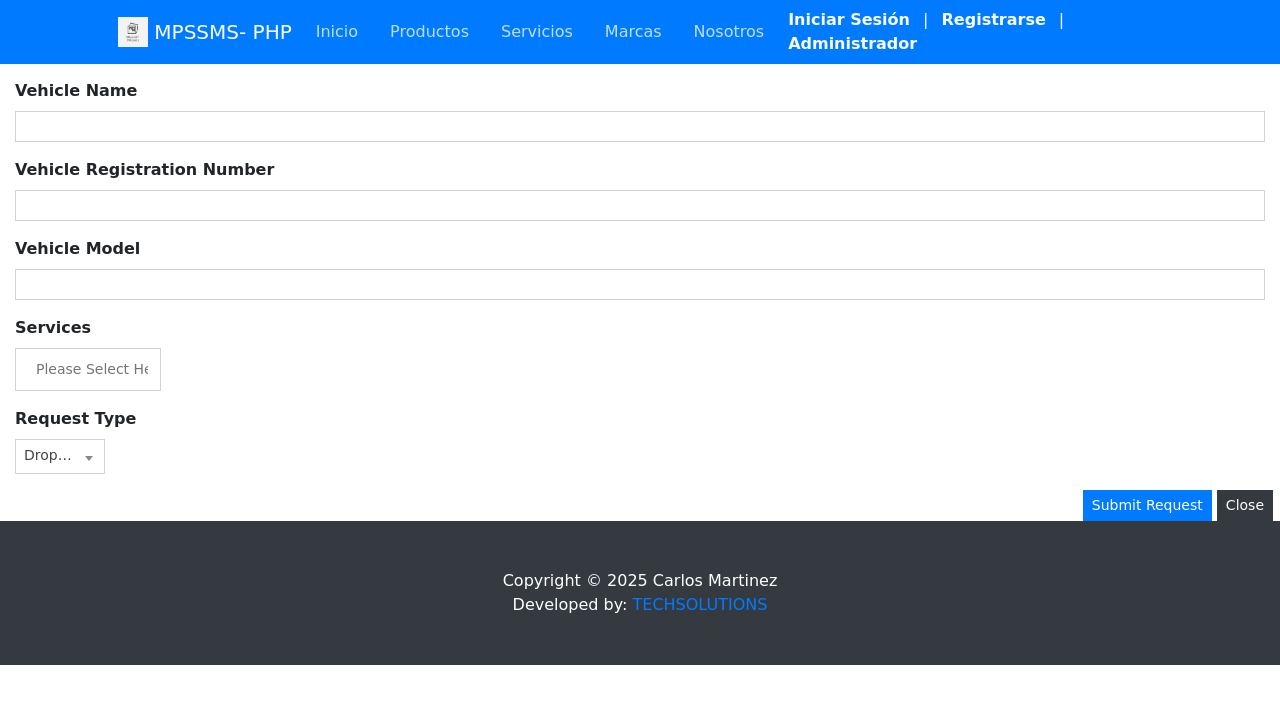
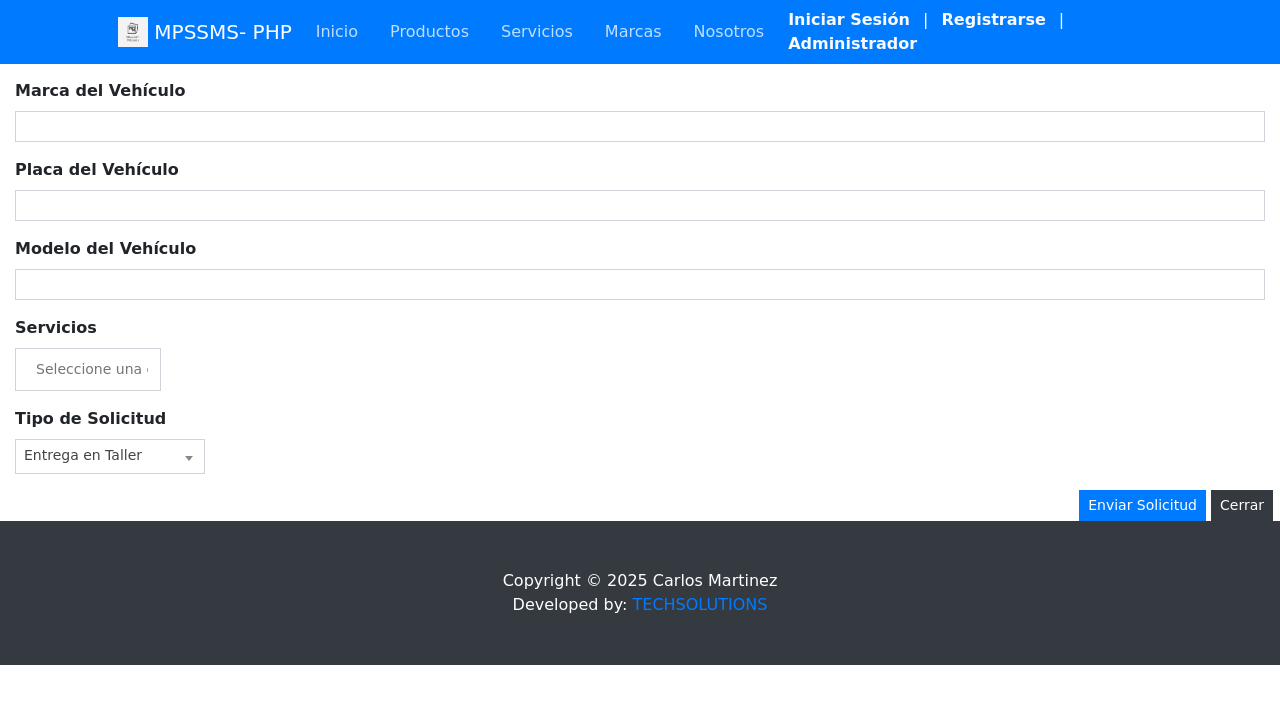
Before and after one commit to carlosmaumarty17/APP-TODO-MOTOS, a PHP site: page /bpsms/index.php?p=send_request in a window 1280 px wide. Shown: the top 704 px of the page. Run offline with PHP 8.4, Linux system fonts and the light colour scheme; data comes from the database, SQL or seed files in the repository; some libraries are stand-ins or nearby versions.

Commit message:
24/08/2025

```diff
--- a/send_request.php
+++ b/send_request.php
@@ -22,23 +22,23 @@ require_once('config.php');
         <div class="row">
             <div class="col-md-12">
                 <div class="form-group">
-                    <label for="vehicle_type" class="control-label">Vehicle Type</label>
+                    <label for="vehicle_type" class="control-label">Tipo de Vehículo</label>
                     <input type="text" name="vehicle_type" id="vehicle_type" class="form-control form-control-sm rounded-0" required>
                 </div>
                 <div class="form-group">
-                    <label for="vehicle_name" class="control-label">Vehicle Name</label>
+                    <label for="vehicle_name" class="control-label">Marca del Vehículo</label>
                     <input type="text" name="vehicle_name" id="vehicle_name" class="form-control form-control-sm rounded-0" required>
                 </div>
                 <div class="form-group">
-                    <label for="vehicle_registration_number" class="control-label">Vehicle Registration Number</label>
+                    <label for="vehicle_registration_number" class="control-label">Placa del Vehículo</label>
                     <input type="text" name="vehicle_registration_number" id="vehicle_registration_number" class="form-control form-control-sm rounded-0" required>
                 </div>
                 <div class="form-group">
-                    <label for="vehicle_model" class="control-label">Vehicle Model</label>
+                    <label for="vehicle_model" class="control-label">Modelo del Vehículo</label>
                     <input type="text" name="vehicle_model" id="vehicle_model" class="form-control form-control-sm rounded-0" required>
                 </div>
                 <div class="form-group">
-                    <label for="service_id" class="control-label">Services</label>
+                    <label for="service_id" class="control-label">Servicios</label>
                     <select name="service_id[]" id="service_id" class="form-select form-select-sm select2 rounded-0" multiple required>
                         <option disabled></option>
                         <?php
@@ -50,14 +50,14 @@ require_once('config.php');
                     </select>
                 </div>
                 <div class="form-group">
-                    <label for="service_type" class="control-label">Request Type</label>
+                    <label for="service_type" class="control-label">Tipo de Solicitud</label>
                     <select name="service_type" id="service_type" class="form-select form-select-sm select2 rounded-0" required>
-                        <option>Drop Off</option>
-                        <option>Pick Up</option>
+                        <option>Entrega en Taller</option>
+                        <option>Recogida a Domicilio</option>
                     </select>
                 </div>
                 <div class="form-group" style="display:none">
-                    <label for="pickup_address" class="control-label">Pick up Address</label>
+                    <label for="pickup_address" class="control-label">Dirección de Recogida</label>
                     <textarea rows="3" name="pickup_address" id="pickup_address" class="form-control form-control-sm rounded-0" style="resize:none"></textarea>
                 </div>
             </div>
@@ -65,8 +65,8 @@ require_once('config.php');
     </div>
         <div class="w-100 d-flex justify-content-end mx-2">
             <div class="col-auto">
-                <button class="btn btn-primary btn-sm rounded-0">Submit Request</button>
-                <button class="btn btn-dark btn-sm rounded-0" type="button" data-dismiss="modal">Close</button>
+                <button class="btn btn-primary btn-sm rounded-0">Enviar Solicitud</button>
+                <button class="btn btn-dark btn-sm rounded-0" type="button" data-dismiss="modal">Cerrar</button>
             </div>
         </div>
     </form>
@@ -74,12 +74,12 @@ require_once('config.php');
 <script>
     $(function(){
         $('.select2').select2({
-            placeholder:"Please Select Here",
+            placeholder:"Seleccione una opción",
             dropdownParent: $('#uni_modal')
         })
         $('#service_type').change(function(){
             var type = $(this).val().toLowerCase()
-            if(type == 'pick up'){
+            if(type == 'recogida a domicilio'){
                 $('#pickup_address').parent().show()
                 $('#pickup_address').attr('required',true)
             }else{
@@ -98,7 +98,7 @@ require_once('config.php');
                 dataType:'json',
                 error:err=>{
                     console.log(err)
-                    alert_toast("An error occured",'error');
+                    alert_toast("Ocurrió un error",'error');
                     end_loader()
                 },
                 success:function(resp){
@@ -108,7 +108,7 @@ require_once('config.php');
                     }else if(!!resp.msg){
                         alert_toast(resp.msg,'error')
                     }else{
-                        alert_toast("An error occured",'error');
+                        alert_toast("Ocurrió un error",'error');
                     }
                     end_loader()
                 }
```
